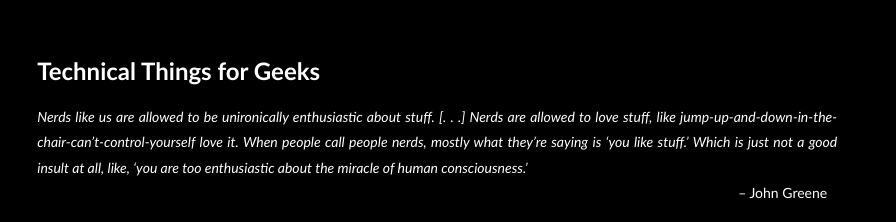
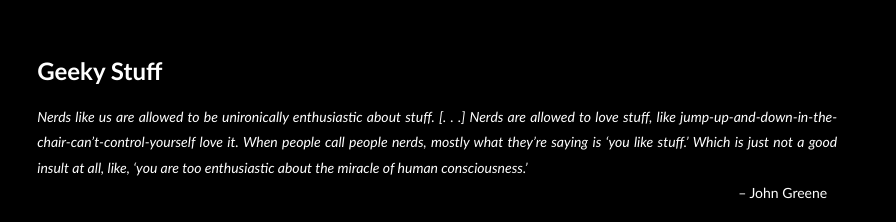
Before and after one commit to jacthinman/lpage, a plain HTML site: page about/index.html in a window 1280 px wide. Shown: the part 546-768 px from the top of the page, 0-896 px from the left. Drawn offline with Linux system fonts and the light colour scheme.

Commit message:
slight change to about page

```diff
--- a/about/index.html
+++ b/about/index.html
@@ -42,7 +42,7 @@
 
         <br />
 
-      <h2>Technical Things for Geeks</h2>
+      <h2>Geeky Stuff</h2>
       <h4><i>Nerds like us are allowed to be unironically enthusiastic about stuff. [. . .] Nerds are allowed to <i>love</i> stuff, like jump-up-and-down-in-the-chair-can’t-control-yourself love it. When people call people nerds, mostly what they’re saying is ‘you like stuff.’ Which is just not a good insult at all, like, ‘you are too enthusiastic about the miracle of human consciousness.’</i><br /><a id="jgquote">– John Greene</a></h4>
       <p>Before building this website I had next to zero experience with HTML or CSS, and equally limited experience with javascript on static webpages.  As such, this site is a pretty rough start though development thus far has been reasonably smooth.  The code was written in vim soley by me (hence the externally hosted photo collection and blog, for now) save for some google analytics code.  As I implement more features myself, I will update the site to show more of my work.  All code to date is viewable on <a href="https://github.com/jacthinman/lpage" target="_blank">github</a>.</p>
 
```
